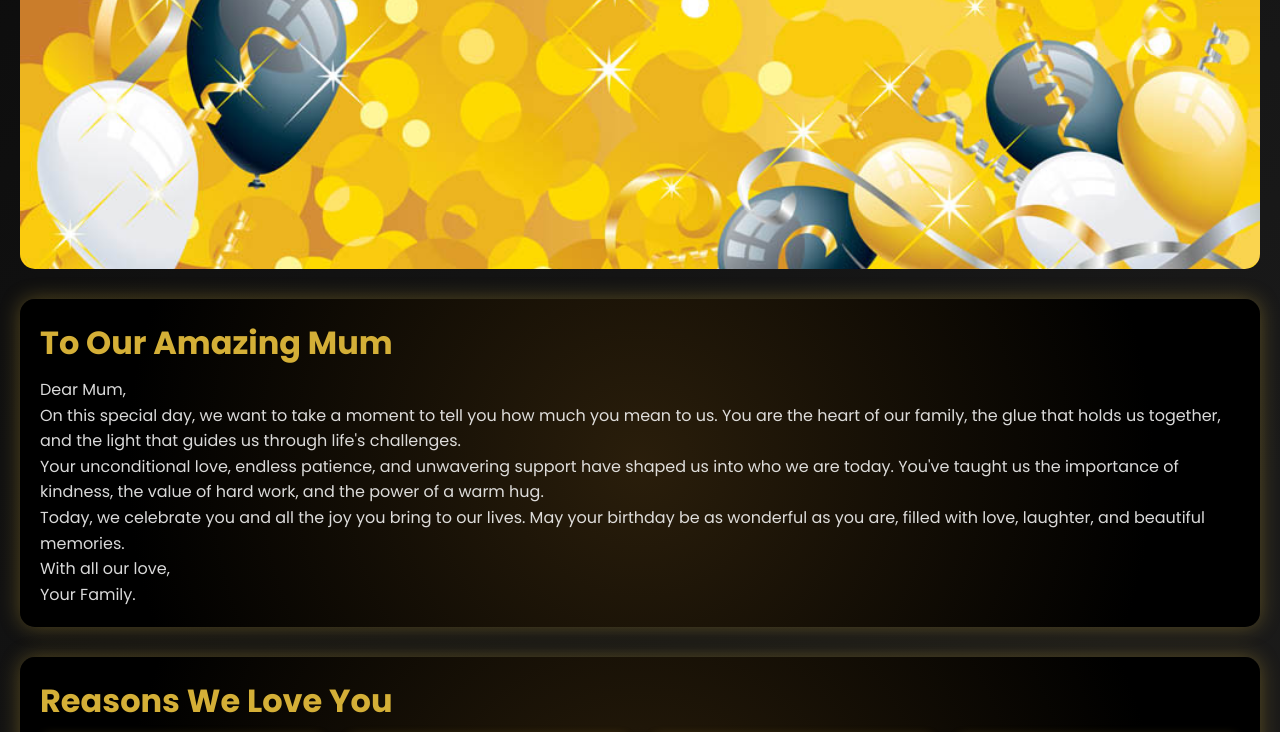
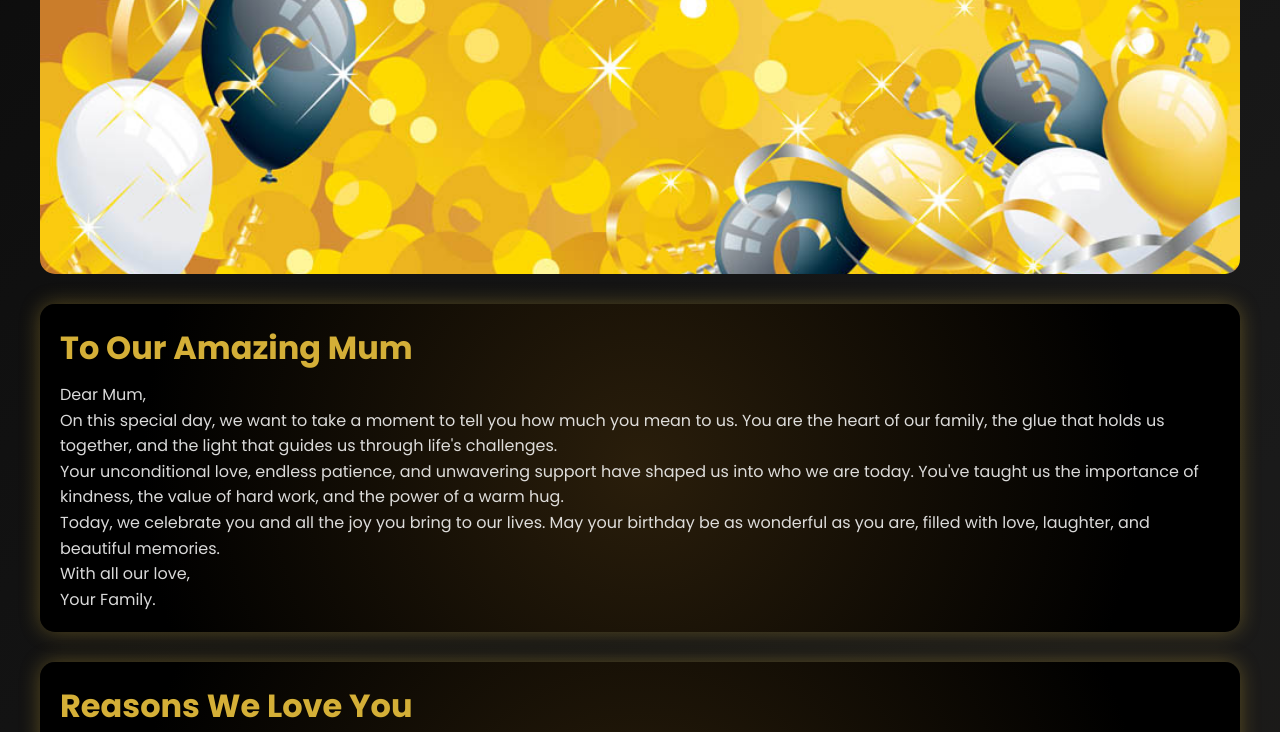
Before and after one commit to Emmanuelkorede/mums-birthday-website, a plain HTML site: page index.html in a window 1280 px wide. Shown: the part 546-1278 px from the top of the page. Drawn offline with Linux system fonts and the light colour scheme.

Commit message:
updated the css

```diff
--- a/style.css
+++ b/style.css
@@ -3,14 +3,20 @@
     padding: 0;
     box-sizing: border-box;
 }
+html {
+    scroll-behavior: smooth;
+}
 
 body{
     font-family: 'Poppins', sans-serif;
-    padding:  15px 20px;
     background: linear-gradient(135deg, #0a0a0a 0%, #1a1a1a 50%, #221b0f 100%);
     display: flex;
     flex-direction: column;
-    gap: 20px;
+}
+
+main {
+    max-width: 1200px;
+    margin: auto;
 }
 
 .hero {
@@ -27,6 +33,7 @@ body{
     padding: 0 20px;
     gap: 10px;
     border-radius: 15px;
+    margin-top: 20px;
 }
 
 .hero h1 {
@@ -38,6 +45,7 @@ body{
 .hero h2 {
     font-size: 5rem;
 }
+
 
 .about {
     background: radial-gradient(circle at center, #2a1e0b 0%, #000000 80%);
@@ -165,7 +173,7 @@ h3 {
 
 .message:hover {
     background-color: #bfa130;
-    transform: translateY(-10px);
+    transform: translateY(-3px);
 }
 
 footer {
```
Also changed, not shown: index.html (+1 -0 lines).
